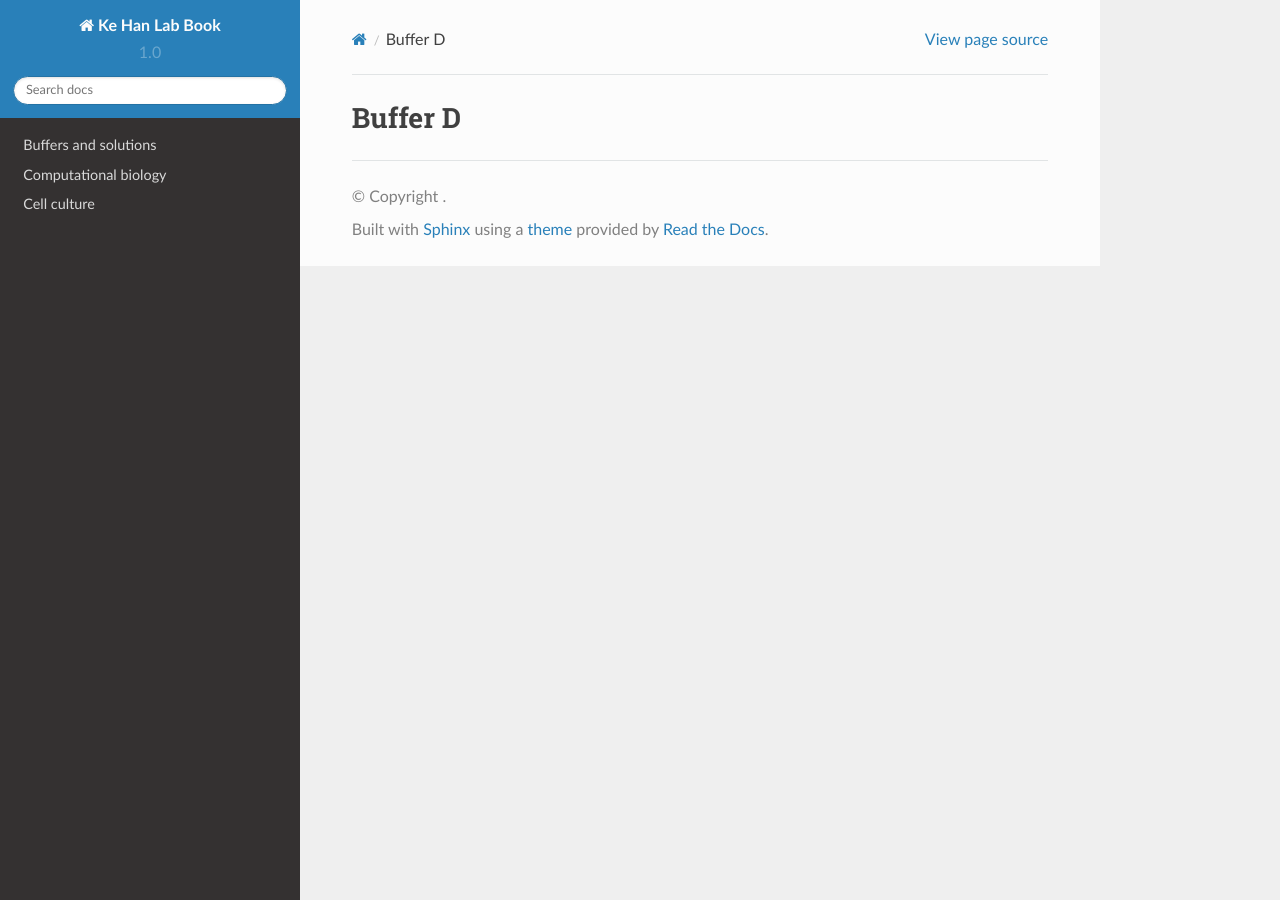
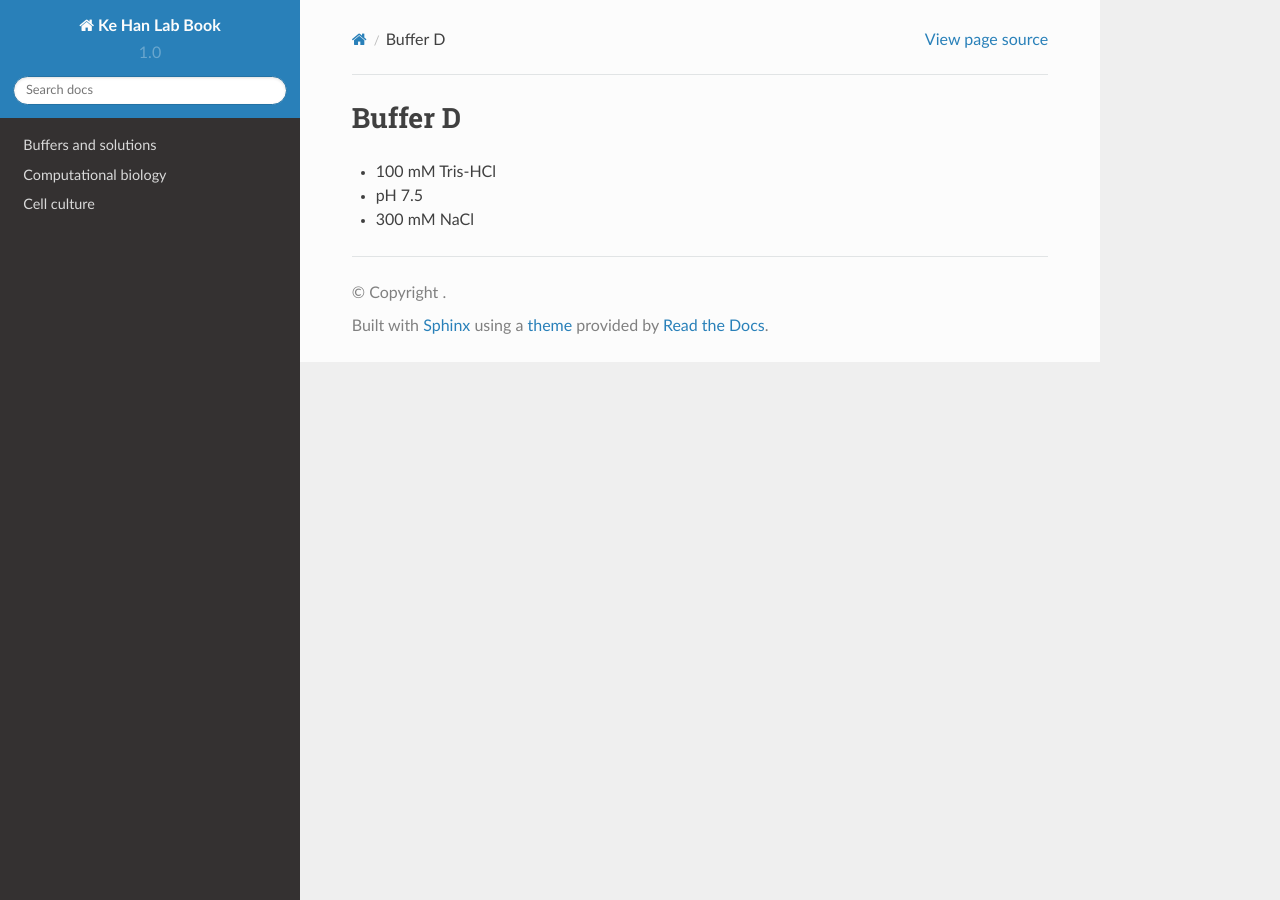
Before and after one commit to kehantan/labbook, a Sphinx documentation site: the page built from docs/buffers_solutions/buffer_d.rst, in a window 1280 px wide. Built offline with Sphinx 7.4.7 and the Read the Docs theme 2.0.0, drawn with Linux system fonts in a browser that asks for light colours.

Commit message:
Update buffer_d.rst

```diff
--- a/docs/buffers_solutions/buffer_d.rst
+++ b/docs/buffers_solutions/buffer_d.rst
@@ -1,2 +1,6 @@
 Buffer D
 ========
+
+* 100 mM Tris-HCl
+* pH 7.5
+* 300 mM NaCl
```
